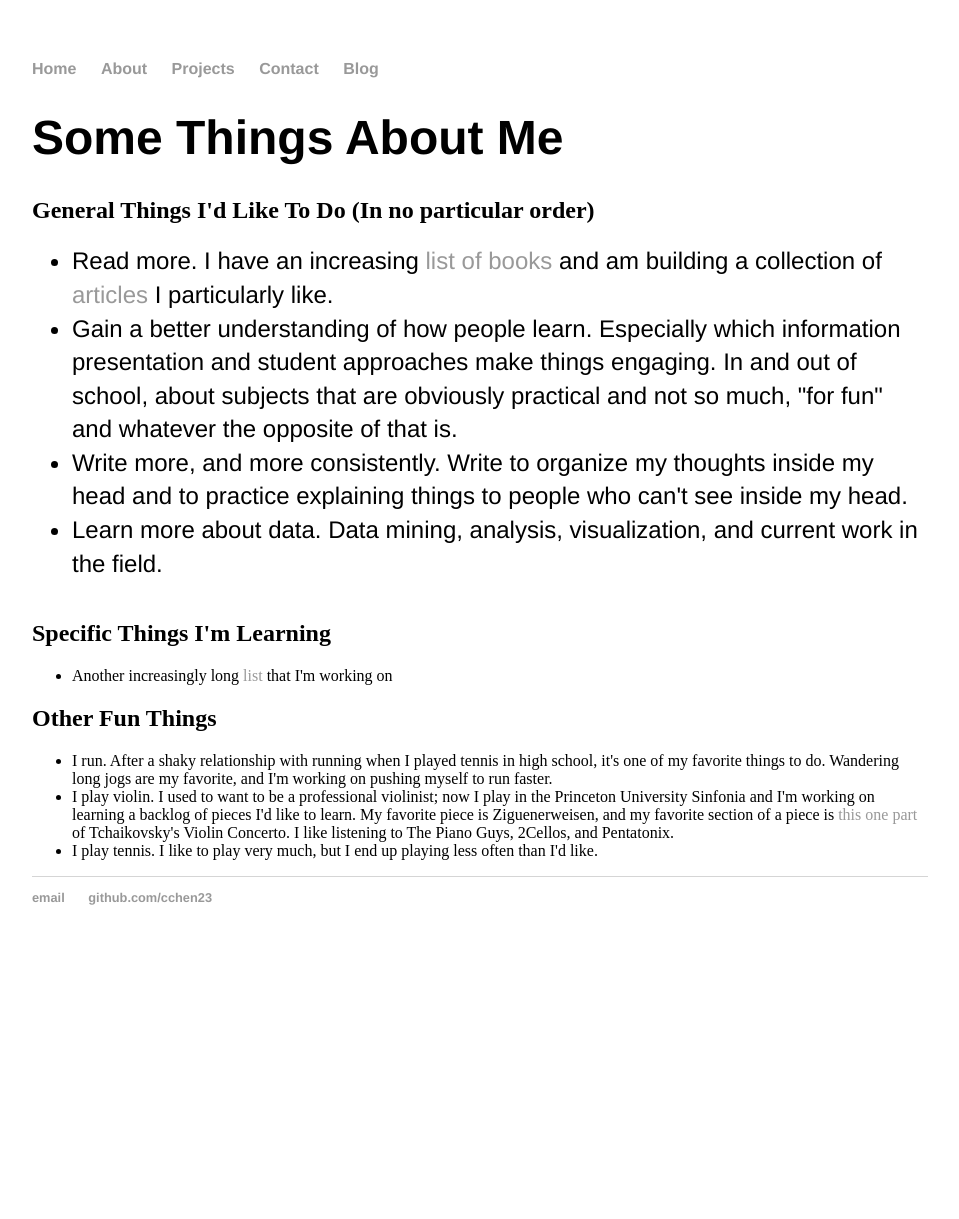
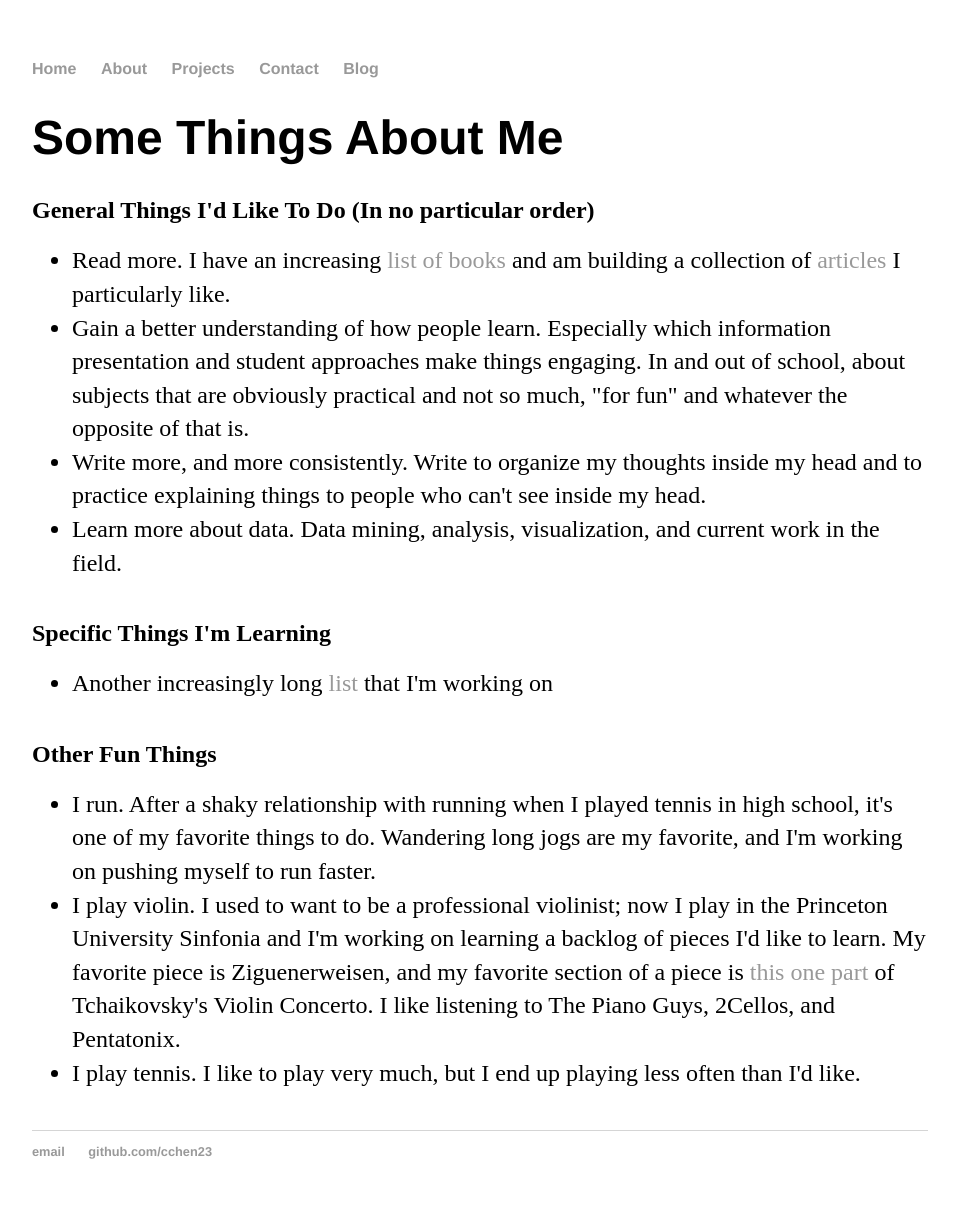
Before and after one commit to cchen23/cchen23.githhub.io, a Jekyll site: the page built from about/index.html, in a window 1280 px wide. Shown: the whole page, without its empty margins (160-1119 px from the left). Built offline with Jekyll 4.4.1, drawn with Linux system fonts in a browser that asks for light colours; before the commit the page ends 965 px from its top, so only the background shows below that.

Commit message:
Update main.css

```diff
--- a/css/main.css
+++ b/css/main.css
@@ -42,9 +42,8 @@ ul.posts li {
     list-style: none;
 }
 
-ul.about {
+.about ul {
     margin: 20px auto 40px;
     font-size: 1.5em;
     line-height: 1.4em;
-    font-family:'Helvetica', 'Arial', 'Sans-Serif';
 }
```
